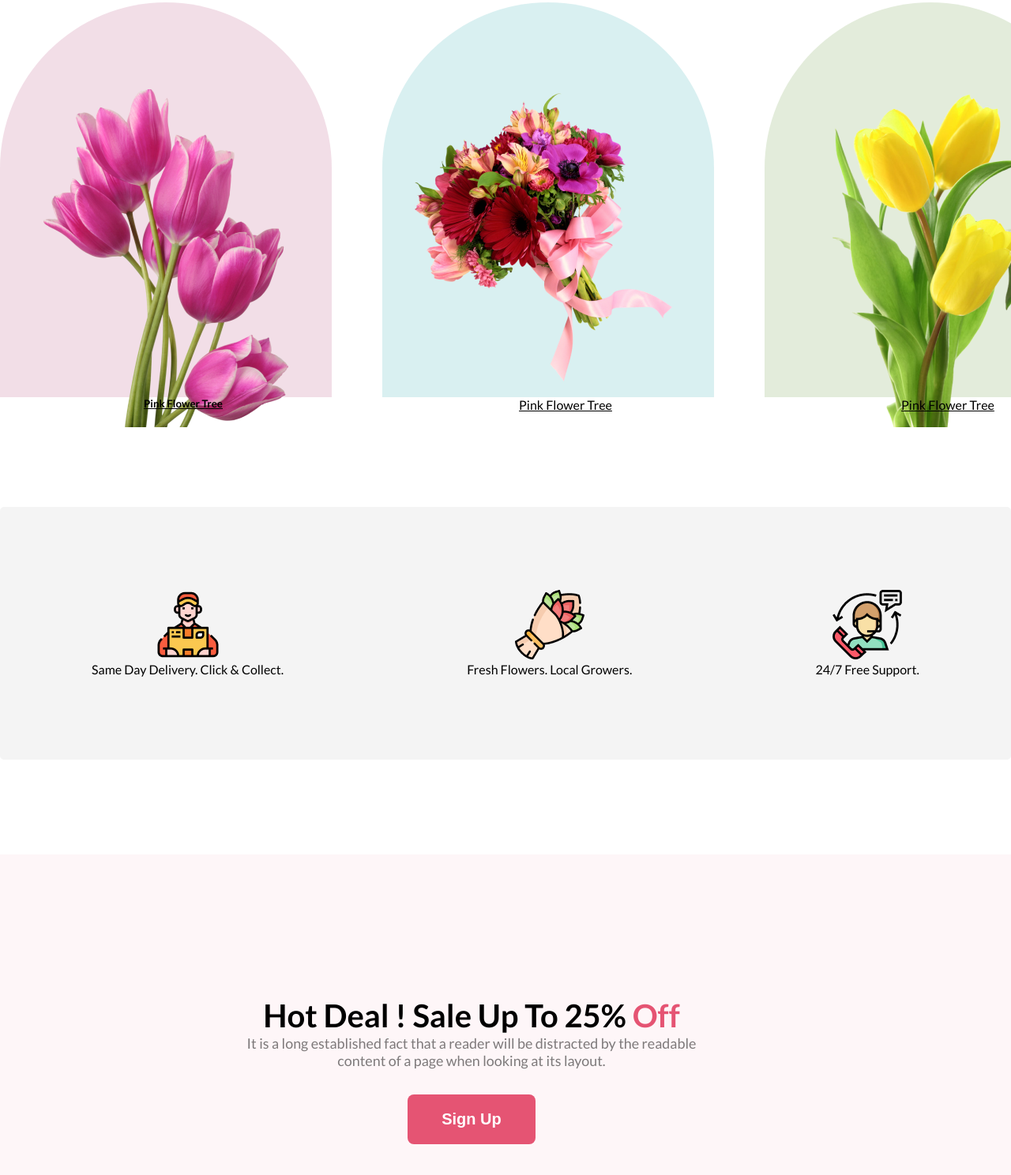
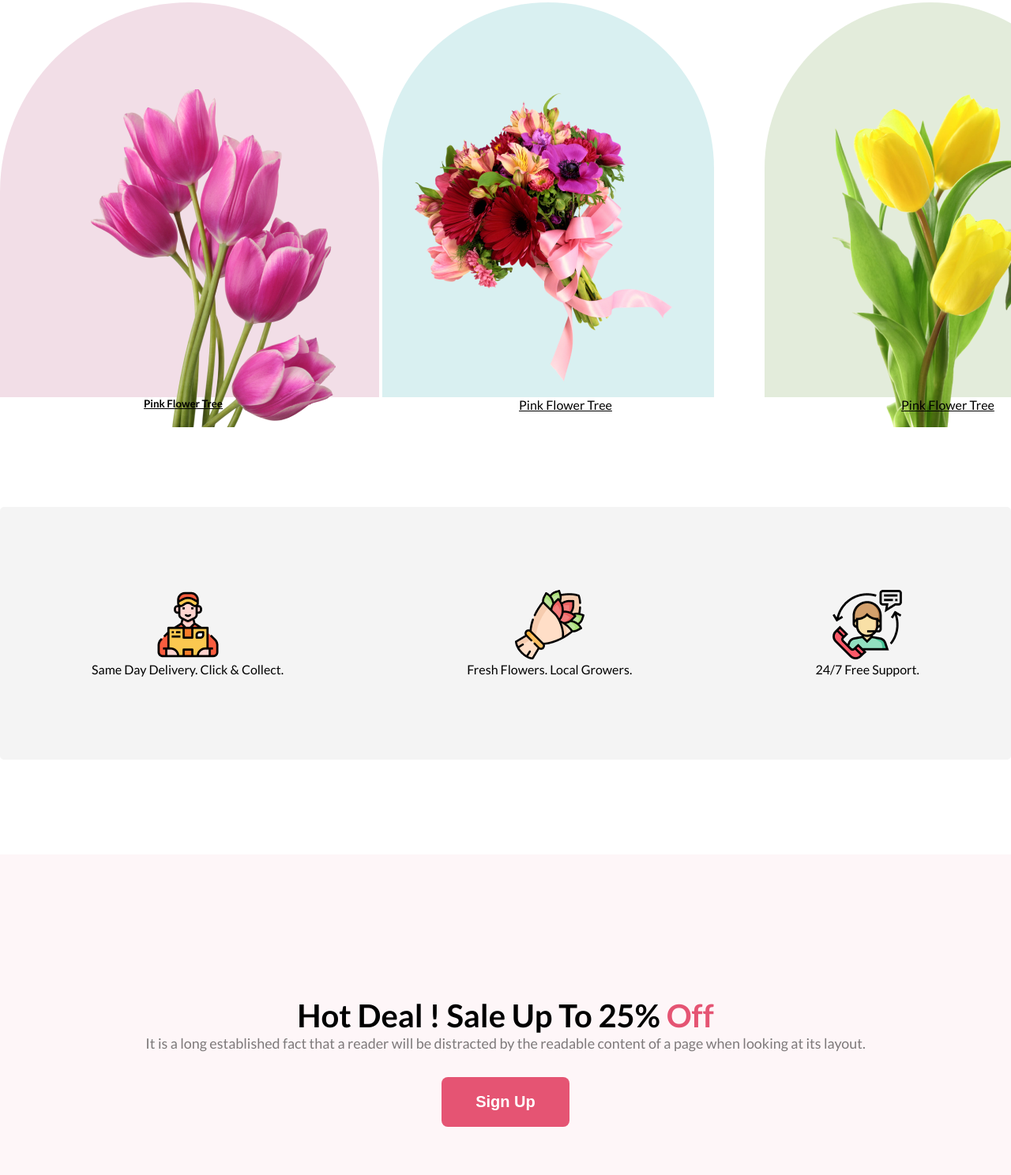
Before and after one commit to ChiranjithChkz/flower-shop-website, a plain HTML site: page index.html in a window 1280 px wide. Shown: the part 1052-2540 px from the top of the page at 79% size. Drawn offline with Linux system fonts and the light colour scheme.

Commit message:
Update index.css

```diff
--- a/styles/index.css
+++ b/styles/index.css
@@ -26,7 +26,7 @@
     background-color:rgba(229, 84, 115, 0.1) ;
      width: 100%;
      margin: 0 auto;
-     align-items: center;
+     align-items: left;
      padding: 0;
      gap: 30px;
 }
@@ -91,7 +91,7 @@
    text-align: center;
 }
 .bg-1{
-
+    padding-left:60px;
     text-align: center;
     width: 420px;
     height: 500px;
@@ -153,9 +153,9 @@
 
 }
 .offer-box{
-    max-width: 594px;
+
     padding-top: 180px;
-    padding-left: 300px;
+    align-items:center;
     text-align: center;
 }
 .offer-title{
```
